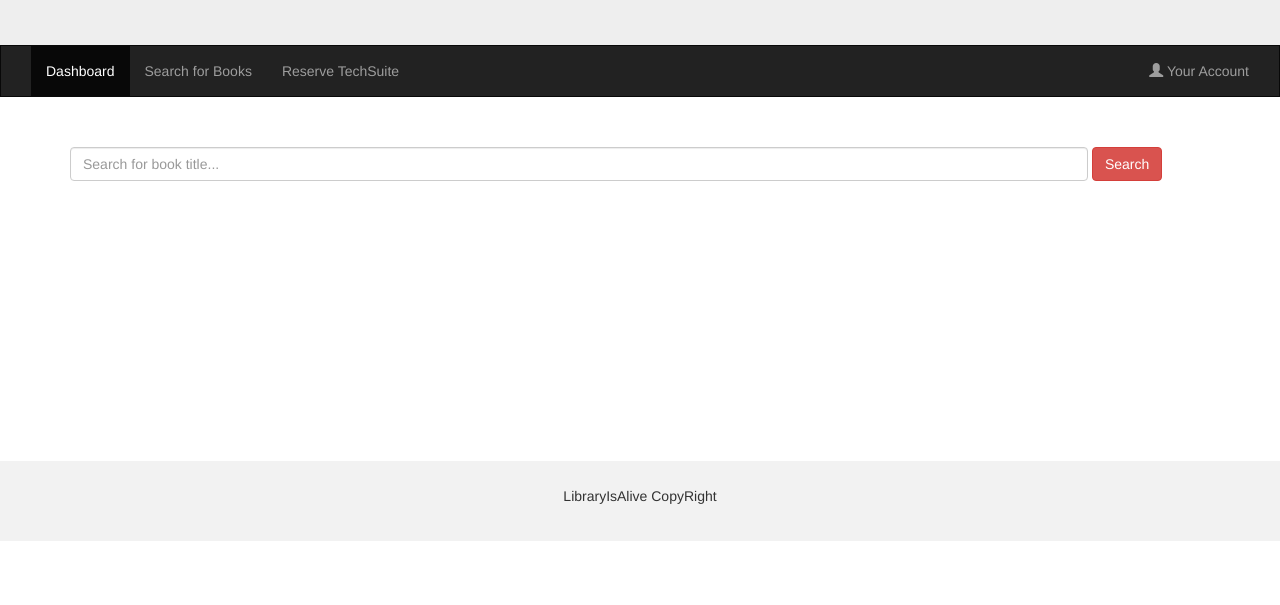
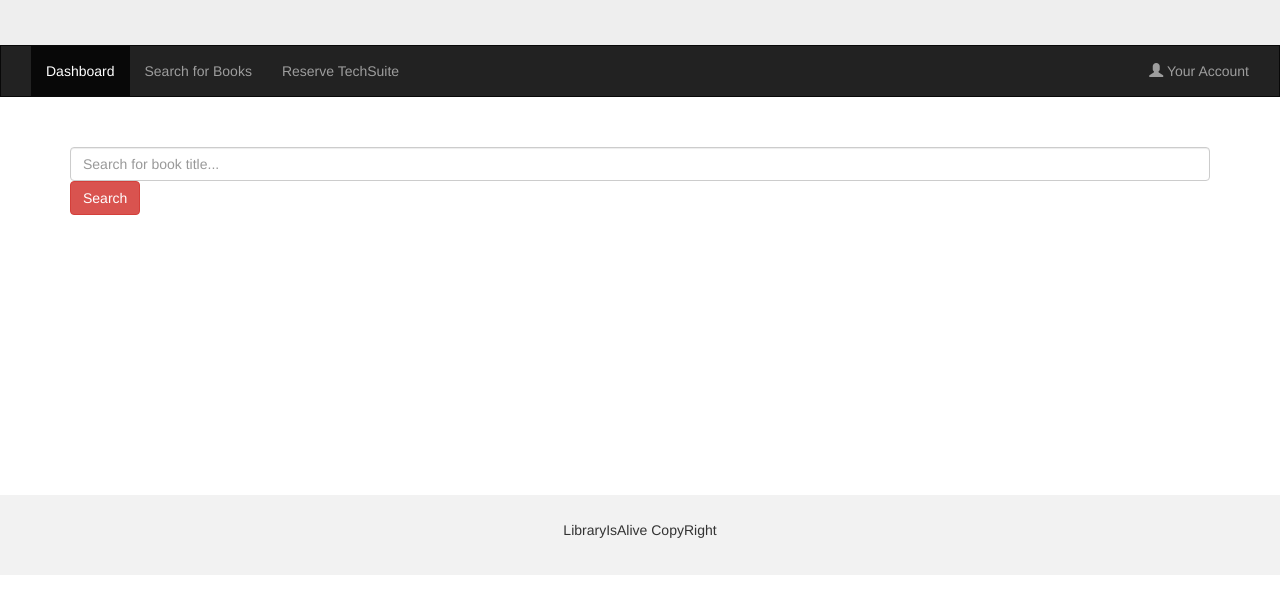
Before and after one commit to EmilyHao1/GordonLibrary, a website: page public/indexBookSearch.html in a window 1280 px wide. Shown: the part 195-800 px from the top of the page. Drawn offline with nearby package versions, Linux system fonts and the light colour scheme.

Commit message:
form to div, quick fix

```diff
--- a/public/indexBookSearch.html
+++ b/public/indexBookSearch.html
@@ -62,10 +62,10 @@
 
 
 	<div class="container">
-		<form class="form-inline">
+		<div>
 			<input id="titleSearched" type="title" class="form-control" size="120" placeholder="Search for book title...">
-			<button class="btn btn-danger" onclick="searchFor()" type="Submit">Search</button>
-		</form>
+			<button class="btn btn-danger" onclick="searchFor()">Search</button>
+		</div>
 	</div><br><br><br><br><br><br><br><br><br><br><br><br><br><br>
 
 
```
